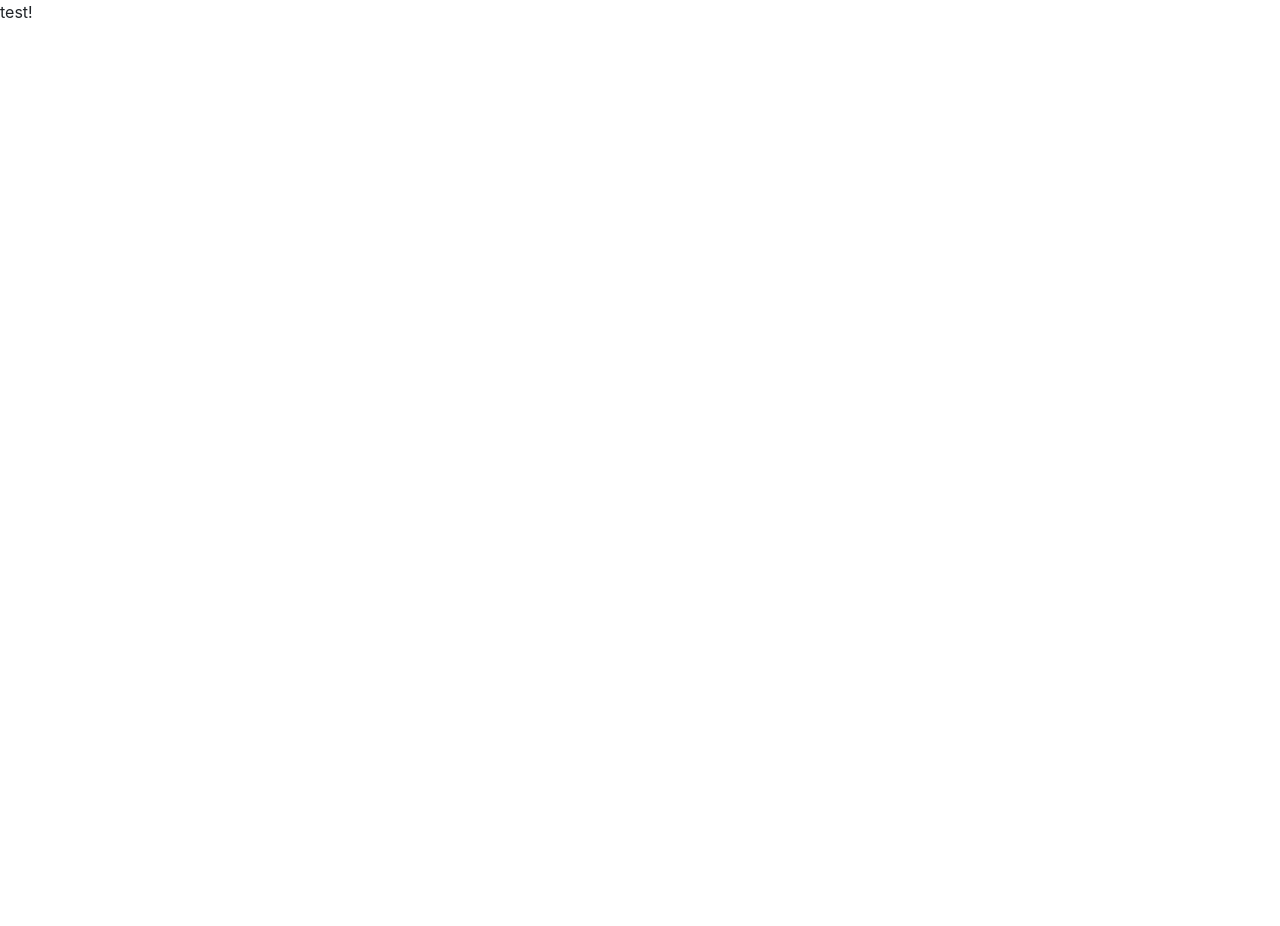
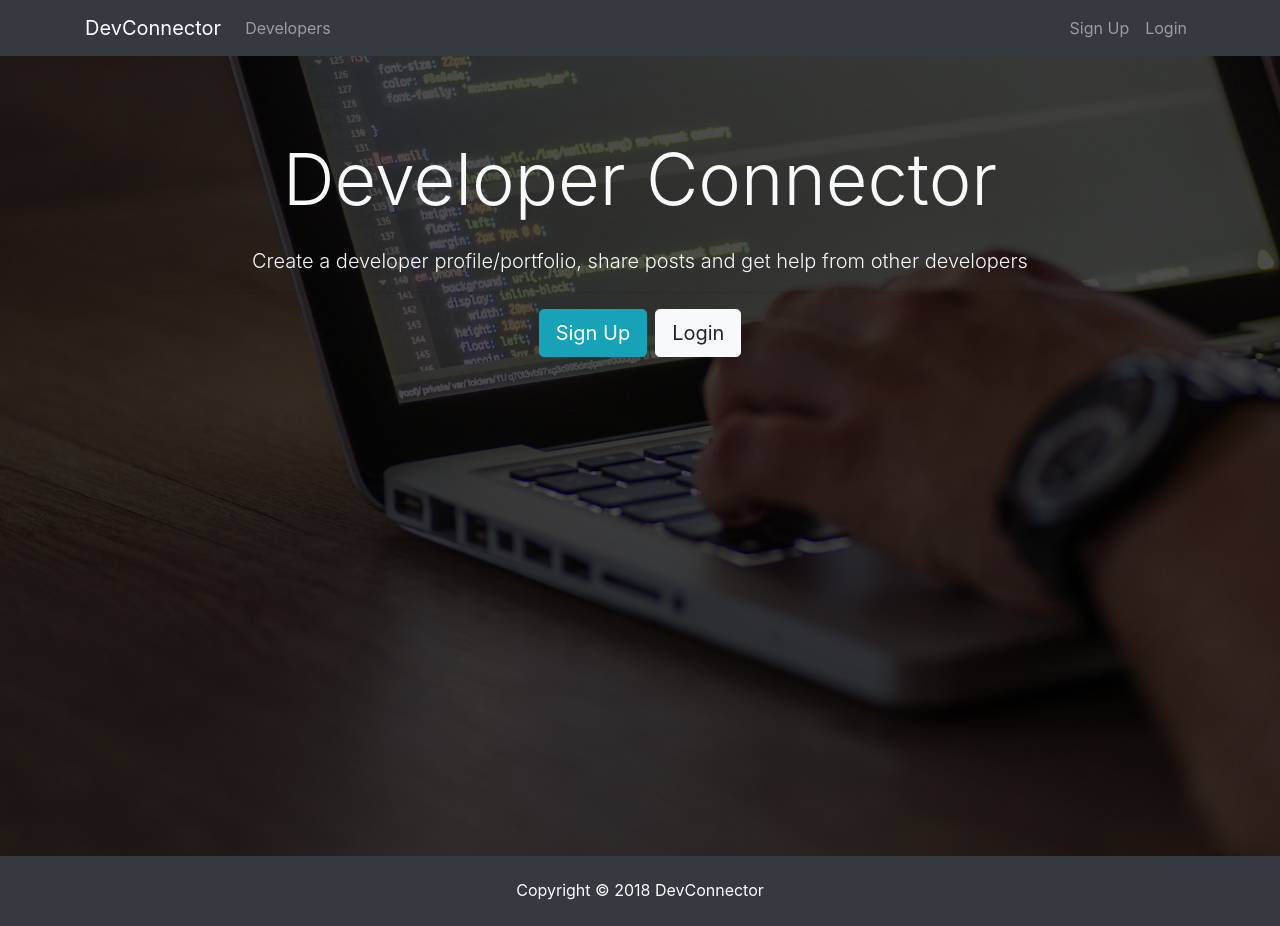
Before and after one commit to TextError/TM, a React (Create React App) app in the folder client/: page /login in a window 1280 px wide. Before the commit the page ends 800 px from the top, so only its background shows below. Built offline with nearby package versions, Linux system fonts and the light colour scheme.

Commit message:
Added navbar/footer and content

```diff
--- a/client/src/App.js
+++ b/client/src/App.js
@@ -1,11 +1,16 @@
 import React, { Component } from 'react';
+import NavBar from './components/layout/Navbar';
+import Footer from './components/layout/Footer';
+import Landing from './components/layout/Landing';
 import './App.css';
 
 class App extends Component {
   render() {
     return (
       <div className="App">
-        <p>test!</p>
+        <NavBar />
+        <Landing />
+        <Footer />
       </div>
     );
   }
--- /dev/null
+++ b/client/src/components/layout/Footer.js
@@ -0,0 +1,9 @@
+import React from 'react'
+
+export default () => {
+  return (
+    <footer className="bg-dark text-white mt-5 p-4 text-center">
+      Copyright &copy; {new Date().getFullYear()} DevConnector
+    </footer>
+  )
+}
--- /dev/null
+++ b/client/src/components/layout/Landing.js
@@ -0,0 +1,24 @@
+import React, { Component } from 'react'
+
+export default class Landing extends Component {
+  render() {
+    return (
+        <div className="landing">
+          <div className="dark-overlay landing-inner text-light">
+            <div className="container">
+              <div className="row">
+                <div className="col-md-12 text-center">
+                  <h1 className="display-3 mb-4">Developer Connector
+                  </h1>
+                  <p className="lead"> Create a developer profile/portfolio, share posts and get help from other developers</p>
+                  <hr />
+                  <a href="register.html" className="btn btn-lg btn-info mr-2">Sign Up</a>
+                  <a href="login.html" className="btn btn-lg btn-light">Login</a>
+                </div>
+              </div>
+            </div>
+          </div>
+        </div>
+    )
+  }
+}
--- /dev/null
+++ b/client/src/components/layout/Navbar.js
@@ -0,0 +1,36 @@
+import React, { Component } from 'react'
+
+export default class Navbar extends Component {
+  render() {
+    return (
+      <div>
+        <nav className="navbar navbar-expand-sm navbar-dark bg-dark mb-4">
+          <div className="container">
+            <a className="navbar-brand" href="landing.html">DevConnector</a>
+            <button className="navbar-toggler" type="button" data-toggle="collapse" data-target="#mobile-nav">
+              <span className="navbar-toggler-icon"></span>
+            </button>
+
+            <div className="collapse navbar-collapse" id="mobile-nav">
+              <ul className="navbar-nav mr-auto">
+                <li className="nav-item">
+                  <a className="nav-link" href="profiles.html"> Developers
+                  </a>
+                </li>
+              </ul>
+
+              <ul className="navbar-nav ml-auto">
+                <li className="nav-item">
+                  <a className="nav-link" href="register.html">Sign Up</a>
+                </li>
+                <li className="nav-item">
+                  <a className="nav-link" href="login.html">Login</a>
+                </li>
+              </ul>
+            </div>
+          </div>
+        </nav>
+      </div>
+    )
+  }
+}
```
